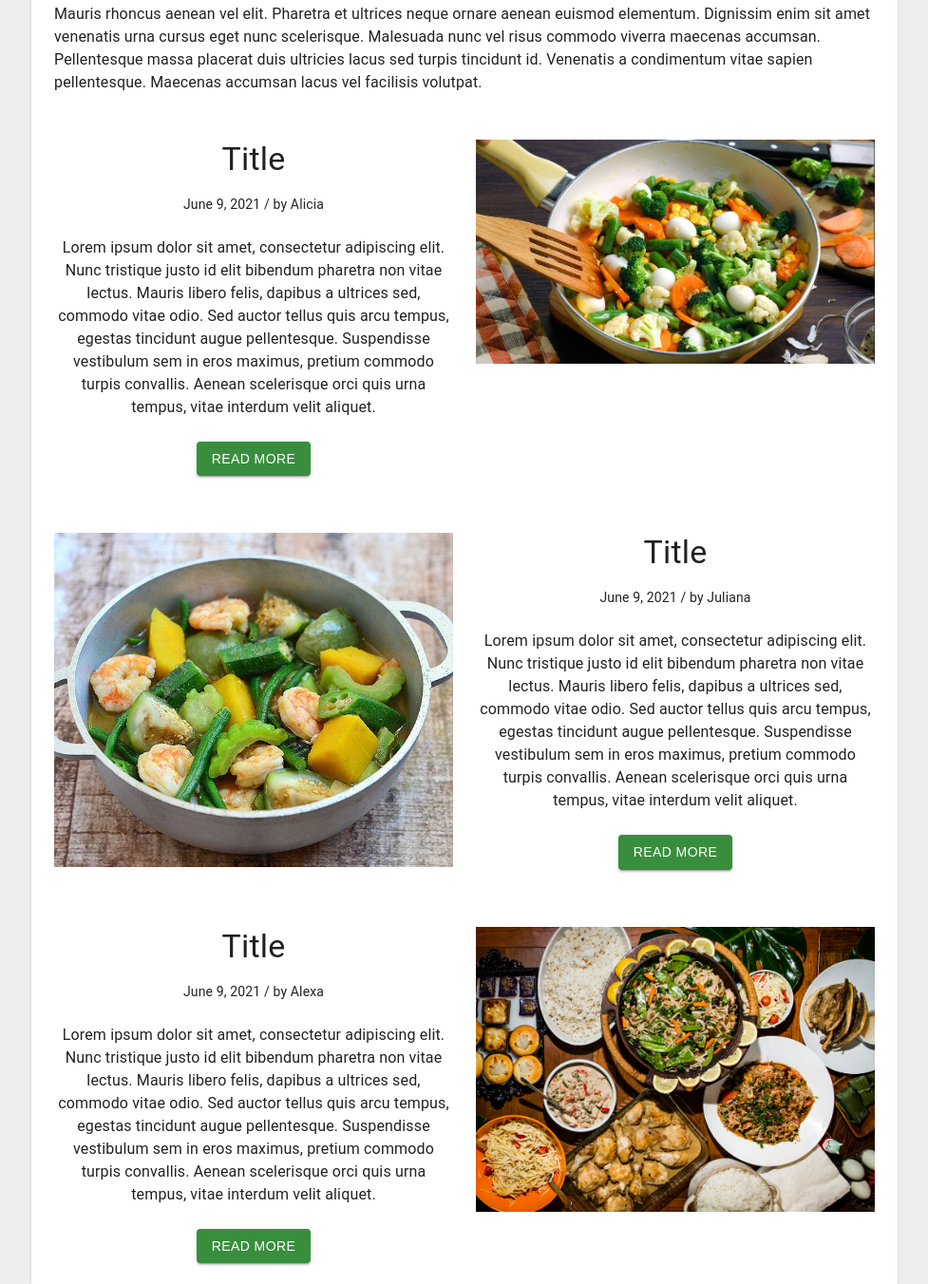
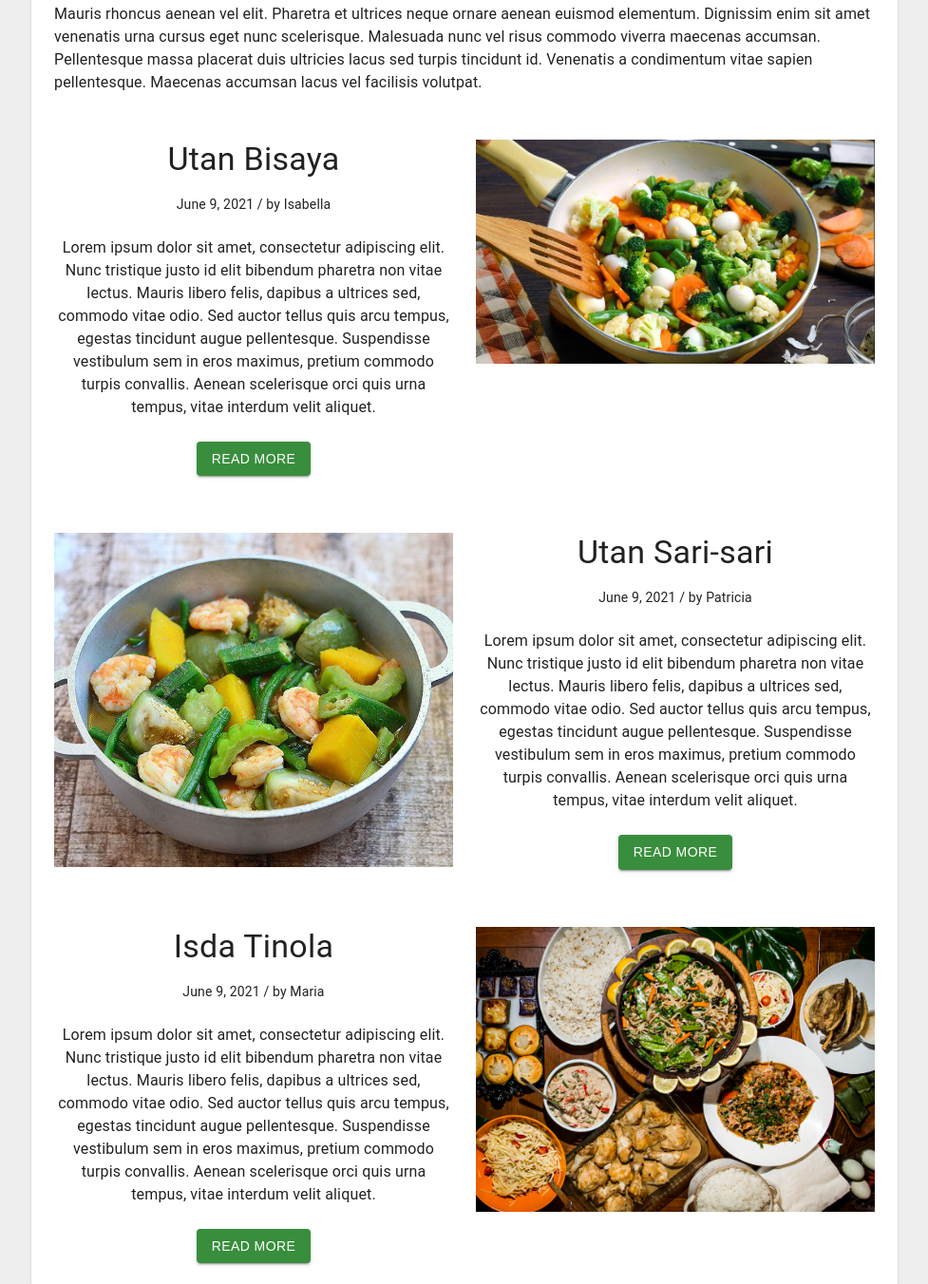
Before and after one commit to bembem97/tribe, a Gatsby site: page / in a window 1280 px wide. Shown: the part 586-1938 px from the top of the page at 95% size, without its empty margins (151-1128 px from the left). Built offline with nearby package versions, Linux system fonts and the light colour scheme; Gatsby itself is replaced by a stand-in of ours.

Commit message:
Project updated

```diff
--- a/src/pages/index.js
+++ b/src/pages/index.js
@@ -61,7 +61,7 @@ const ThirdComponent = () => {
         <Box clone>
           <Grid item xs={mq}>
             <Typography variant="h4" component="h4" align="center">
-              Title
+              Utan Bisaya
             </Typography>
 
             <Box
@@ -72,7 +72,7 @@ const ThirdComponent = () => {
               mt={2}
             >
               <Typography variant="body2" component="h6">
-                June 9, 2021&nbsp;/&nbsp;by Alicia
+                June 9, 2021&nbsp;/&nbsp;by Isabella
               </Typography>
             </Box>
 
@@ -87,9 +87,11 @@ const ThirdComponent = () => {
             </Typography>
 
             <Box display="flex" justifyContent="center" mt={3}>
+              <Link to="/blog-3/utan-bisaya/">
                 <Button variant="contained" color="primary">
                   Read More
                 </Button>
+              </Link>
             </Box>
           </Grid>
         </Box>
@@ -106,7 +108,7 @@ const ThirdComponent = () => {
         <Box clone order={2}>
           <Grid item xs={mq}>
             <Typography variant="h4" component="h4" align="center">
-              Title
+              Utan Sari-sari
             </Typography>
 
             <Box
@@ -117,7 +119,7 @@ const ThirdComponent = () => {
               mt={2}
             >
               <Typography variant="body2" component="h6">
-                June 9, 2021&nbsp;/&nbsp;by Juliana
+                June 9, 2021&nbsp;/&nbsp;by Patricia
               </Typography>
             </Box>
 
@@ -132,9 +134,11 @@ const ThirdComponent = () => {
             </Typography>
 
             <Box display="flex" justifyContent="center" mt={3}>
+              <Link to="/blog-4/utan-sarisari/">
                 <Button variant="contained" color="primary">
                   Read More
                 </Button>
+              </Link>
             </Box>
           </Grid>
         </Box>
@@ -151,7 +155,7 @@ const ThirdComponent = () => {
         <Box clone>
           <Grid item xs={mq}>
             <Typography variant="h4" component="h4" align="center">
-              Title
+              Isda Tinola
             </Typography>
 
             <Box
@@ -162,7 +166,7 @@ const ThirdComponent = () => {
               mt={2}
             >
               <Typography variant="body2" component="h6">
-                June 9, 2021&nbsp;/&nbsp;by Alexa
+                June 9, 2021&nbsp;/&nbsp;by Maria
               </Typography>
             </Box>
 
@@ -177,9 +181,11 @@ const ThirdComponent = () => {
             </Typography>
 
             <Box display="flex" justifyContent="center" mt={3}>
+              <Link to="/blog-5/isda-tinola/">
                 <Button variant="contained" color="primary">
                   Read More
                 </Button>
+              </Link>
             </Box>
           </Grid>
         </Box>
```
Lines whose indentation alone changed are shown as unchanged.
